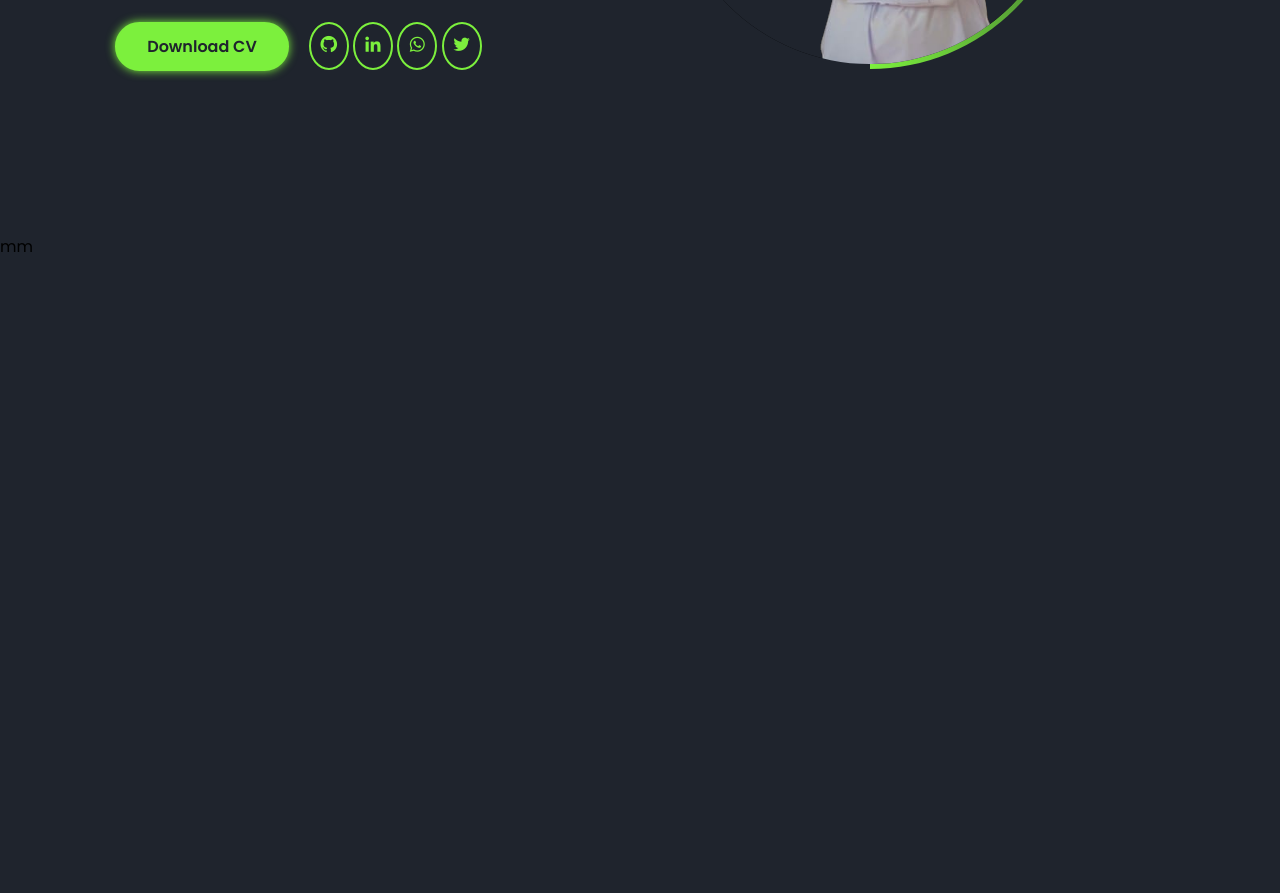
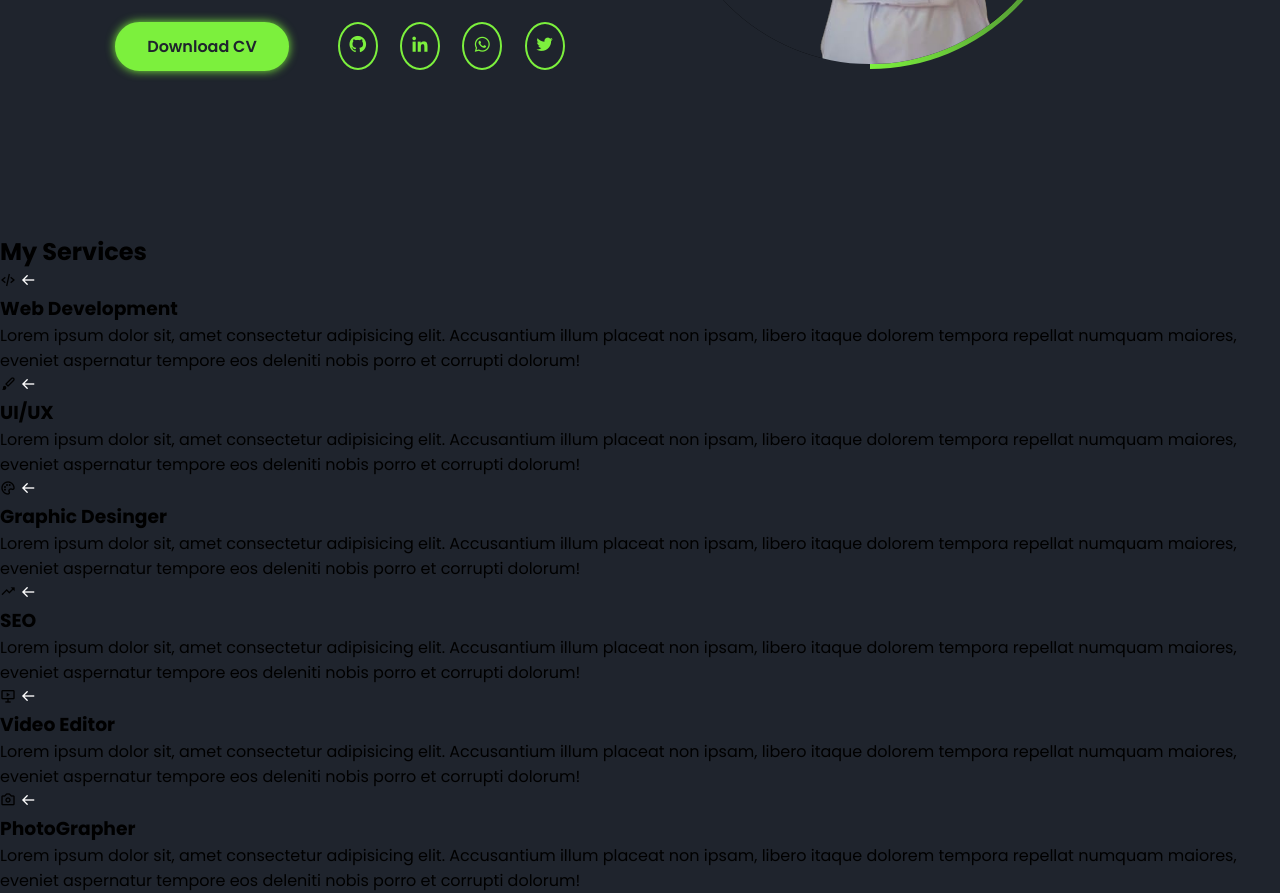
Before and after one commit to A249214/Fortfolio, a plain HTML site: page index.html in a window 1280 px wide. Shown: the part 566-1459 px from the top of the page. Before the commit the page ends 825 px from the top, so only its background shows below. Drawn offline with nearby package versions, Linux system fonts and the light colour scheme.

Commit message:
web done

```diff
--- a/index.html
+++ b/index.html
@@ -10,16 +10,26 @@
 </head>
 
 <body>
+
+    <!-- header start here -->
+    <header>
     <nav class="navbar">
-        <a href="#" class="logo">Portfolio.</a>
+        <a href="#" class="logo">Shehzad.</a>
+        <i class='bx bx-menu' id="menu-icon"></i>
+
         <ul>
-            <li class="active"><a href="#">Home</a></li>
-            <li><a href="#">About</a></li>
+            <li class="active"><a href="#" class="active">Home</a></li>
+            <li><a href="#">Resume</a></li>
             <li><a href="#">Portfolio</a></li>
             <li><a href="#">Service</a></li>
             <li><a href="#">Contact</a></li>
         </ul>
     </nav>
+</header>
+<!-- end here -->
+
+
+<!--Home section start here-->
     <div class="bars-animation">
         <div></div>
         <div class="bar" style="--i:6;"></div>
@@ -29,19 +39,23 @@
         <div class="bar" style="--i:2;"></div>
         <div class="bar" style="--i:1;"></div>
     </div>
-    <section class="home">
+    <section class="home ">
         <div class="home-info">
             <h1>Muhammad Shehzad Ali</h1>
             <h2>Iam a
                 <span style="--i:4;" data-text="Developer">Developer</span>
                 <span style="--i:3;" data-text="Computer Operater">Computer Operator</span>
                 <span style="--i:2;" data-text="Desinger">Desinger</span>
-                <span style="--i:1;" data-text="Student"> Student</span>
+                <span style="--i:1;" data-text="Student">Coder</span>
             </h2>
             <p>Lorem ipsum dolor sit, amet consectetur adipisicing elit. Eligendi nesciunt neque assumenda dolores
                 incidunt, nihil accusantium voluptates doloremque. Ab, porro? Quibusdam explicabo dolore nemo a pariatur
                 fuga asperiores dolorum officia?</p>
-            <div class="btn-sci"><a href="#" class="btn">Download CV</a>
+            <div class="btn-sci">
+                <a href="#" class="btn">Download CV</a>
+
+
+                <!-- icons -->
                 <div class="sci">
                     <a href="#"><i class='bx bxl-github'></i></a>
                     <a href="#"><i class='bx bxl-linkedin'></i></a>
@@ -65,8 +79,69 @@
 
         <div></div>
     </section>
-    <section>
-mm
+
+    <!-- Services section -->
+    <section class="Services-active">
+
+<h2 class="heading">My <span>Services</span></h2>
+<div class="servieces-container">
+    <div class="servieces-box">
+        <div class="icon">
+            <i class='bx bx-code-alt' ></i>
+            <a href="#"><i class='bx bx-arrow-back' ></i></a>
+        </div>
+        <h3>Web Development</h3>
+        <p>Lorem ipsum dolor sit, amet consectetur adipisicing elit. Accusantium illum placeat non ipsam, libero itaque dolorem tempora repellat numquam maiores, eveniet aspernatur tempore eos deleniti nobis porro et corrupti dolorum!</p>
+
+    </div>
+    <div class="servieces-box">
+        <div class="icon">
+            <i class='bx bxs-paint' ></i>
+            <a href="#"><i class='bx bx-arrow-back' ></i></a>
+        </div>
+        <h3>UI/UX</h3>
+        <p>Lorem ipsum dolor sit, amet consectetur adipisicing elit. Accusantium illum placeat non ipsam, libero itaque dolorem tempora repellat numquam maiores, eveniet aspernatur tempore eos deleniti nobis porro et corrupti dolorum!</p>
+
+    </div>
+    <div class="servieces-box">
+        <div class="icon">
+            <i class='bx bx-palette' ></i>
+            <a href="#"><i class='bx bx-arrow-back' ></i></a>
+        </div>
+        <h3>Graphic Desinger</h3>
+        <p>Lorem ipsum dolor sit, amet consectetur adipisicing elit. Accusantium illum placeat non ipsam, libero itaque dolorem tempora repellat numquam maiores, eveniet aspernatur tempore eos deleniti nobis porro et corrupti dolorum!</p>
+
+    </div>
+
+     <div class="servieces-box">
+        <div class="icon">
+           <i class='bx bx-trending-up' ></i>
+            <a href="#"><i class='bx bx-arrow-back' ></i></a>
+        </div>
+        <h3>SEO</h3>
+        <p>Lorem ipsum dolor sit, amet consectetur adipisicing elit. Accusantium illum placeat non ipsam, libero itaque dolorem tempora repellat numquam maiores, eveniet aspernatur tempore eos deleniti nobis porro et corrupti dolorum!</p>
+
+    </div>
+
+    <div class="servieces-box">
+        <div class="icon">
+           <i class='bx bx-slideshow' ></i>
+            <a href="#"><i class='bx bx-arrow-back' ></i></a>
+        </div>
+        <h3>Video Editor</h3>
+        <p>Lorem ipsum dolor sit, amet consectetur adipisicing elit. Accusantium illum placeat non ipsam, libero itaque dolorem tempora repellat numquam maiores, eveniet aspernatur tempore eos deleniti nobis porro et corrupti dolorum!</p>
+
+    </div>
+    <div class="servieces-box">
+        <div class="icon">
+          <i class='bx bx-camera' ></i>
+            <a href="#"><i class='bx bx-arrow-back' ></i></a>
+        </div>
+        <h3>PhotoGrapher</h3>
+        <p>Lorem ipsum dolor sit, amet consectetur adipisicing elit. Accusantium illum placeat non ipsam, libero itaque dolorem tempora repellat numquam maiores, eveniet aspernatur tempore eos deleniti nobis porro et corrupti dolorum!</p>
+
+    </div>
+</div>
 
 
 
--- a/style.css
+++ b/style.css
@@ -11,6 +11,10 @@
 body {
     background: #1f242d;
     overflow-x: hidden;
+}
+#menu-icon{
+    font-size: 4rem;
+    display: none;
 }
 
 a {
@@ -129,7 +133,7 @@ a {
 .btn-sci {
     display: flex;
     align-items: center;
-    gap: 20px;
+    gap: 40px;
 }
 
 .btn {
@@ -152,6 +156,7 @@ a {
 
 .sci a {
     padding: 8px;
+    margin: 9px;
     border: 2px solid #7cf03d;
     border-radius: 50%;
     font-size: 20px;
@@ -302,6 +307,7 @@ a {
         height: 3px;
         background: white;
         position: relative;
+
     }
 
     .hamburger::before,
@@ -343,3 +349,24 @@ a {
         height: 70vw !important;
     }
 }
+
+
+/* Section start here */
+
+.section{
+    position: absolute;
+    width: 100%;
+    height: 100%;
+    padding: 10rem 9% 2rem;
+    background: var(--bg-color);
+    visibility: hidden;
+    opacity: 0;
+    overflow: hidden;
+
+}
+
+.services-active{
+visibility: visible;
+opacity: 1;
+overflow: auto;
+}
```
